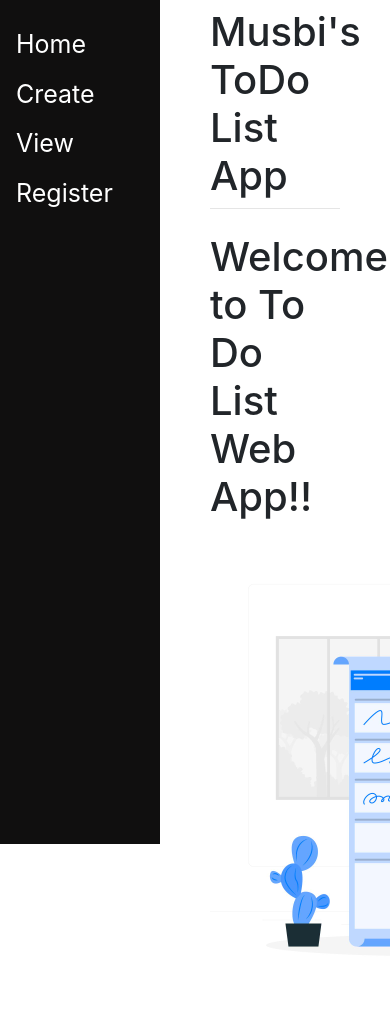
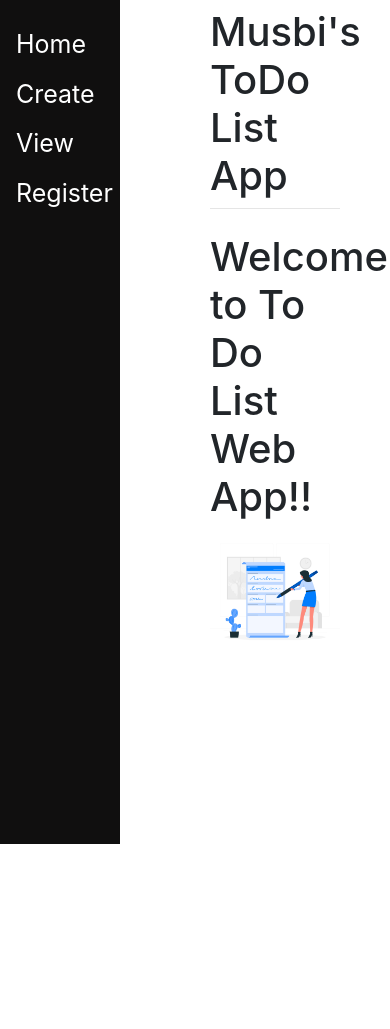
Before and after one commit to Musbi8788/todo_list_application, a Django app: page / in a window 390 px wide; the page is wider, and only the part inside the window is pictured. After the commit the page ends 844 px from the top of that part, so only its background shows below. Run offline with Django 5.2, Linux system fonts and the light colour scheme.

Commit message:
mobile response added

```diff
--- a/main/templates/main/base.html
+++ b/main/templates/main/base.html
@@ -8,7 +8,7 @@
     <style type="text/css">
         .sidenav{
             height: 100%;
-            width: 160px;
+            width: 120px;
             position: fixed;
             z-index: 1;
             top: 0;
@@ -49,7 +49,7 @@
     <div id="content" name="content" class="main">
         <div class="row justify-content-center">
             <div class="col-8">
-                <h1 class="mt-2">Musbi's ToDo List App</h1>
+                <h1 class="mt-2" >Musbi's ToDo List App</h1>
                 <hr class="mt-0 mb-4">
                 <!-- check if the user is authenticated or not -->
                 {# {% if user.is_authenticated %} #}
--- a/main/templates/main/home.html
+++ b/main/templates/main/home.html
@@ -8,5 +8,5 @@ Home
 
 {% block content%}
 <h1>Welcome to To Do List Web App!!</h1>
-<img src="{% static 'main/images/todo.jpg' %}" alt="to do list" width="500">
+<img src="{% static 'main/images/todo.jpg' %}" class="img-fluid" alt="to do list">
 {% endblock %}
--- a/register/templates/register/register.html
+++ b/register/templates/register/register.html
@@ -5,7 +5,7 @@
 {% block title %}Create an Account{% endblock %}
 
 {% block content %}
-<img src="{% static 'register/images/register.jpg' %}" alt="" width="500">
+<img src="{% static 'register/images/register.jpg' %}" class="img-fluid" alt="" >
     <form method="POST" class="form-group">
     {% csrf_token %}
         {{ form|crispy }}
```
